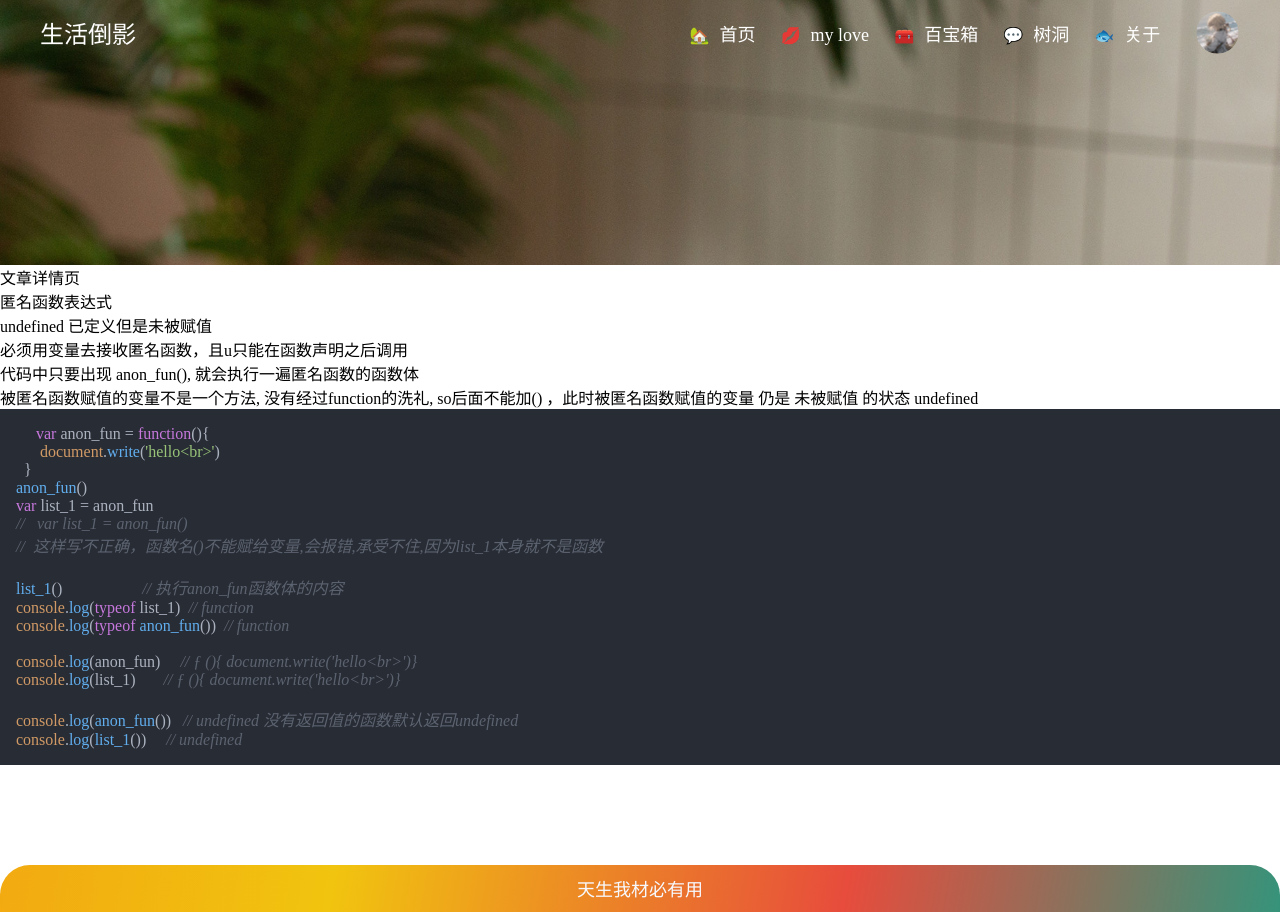
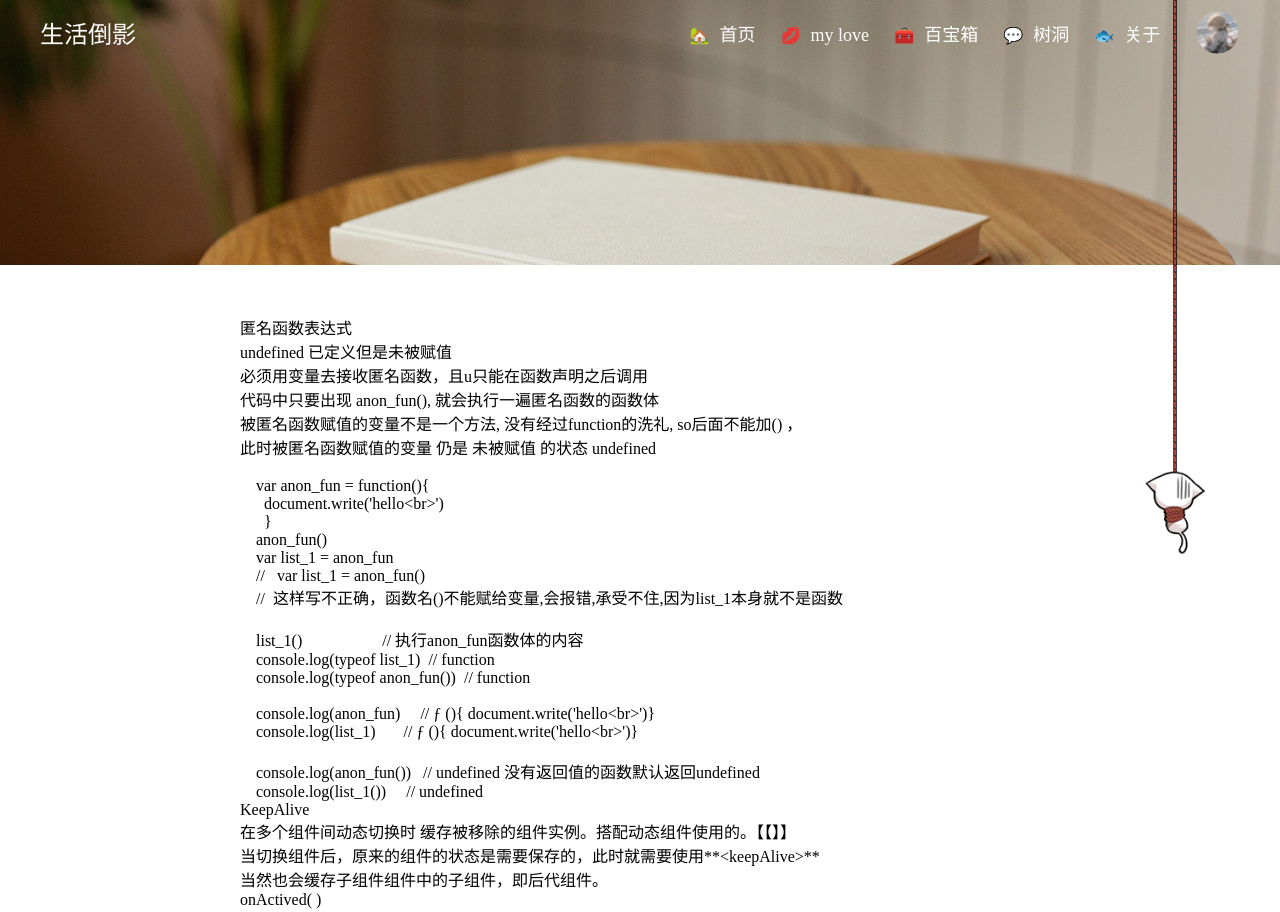
Before and after one commit to T0205/my-blog, a Vue app: page /articlePage in a window 1280 px wide. Shown: the top 912 px of the page. Built offline with nearby package versions, Linux system fonts and the light colour scheme; a web font is replaced by a local one; what @highlightjs/vue-plugin would draw is missing.

Commit message:
初步完成文章页面

```diff
--- a/src/components/ArticlePreviewComp.vue
+++ b/src/components/ArticlePreviewComp.vue
@@ -1,6 +1,6 @@
 <template>
-  <main class="articleComp wow animate__fadeInUp" @click="goArticlePage(item.id)" v-for="(item, index) in articleList"
-    :key="index">
+  <main class="articleComp wow animate__fadeInUp" @click="goArticlePage(item.id, item.title, item.time)"
+    v-for="(item, index) in articleList" :key="index">
     <div class="content">
       <p class="time">发布时间:{{ item.time }}</p>
       <h2 class="title">{{ item.title }}</h2>
@@ -33,9 +33,9 @@ onMounted(() => {
 const articleList = reactive<articlePreObj[]>([])  // 这种需要自定义类型
 articleList.push(...articlePreList)
 
-const goArticlePage = (id: number) => {
+const goArticlePage = (id: number, title: string, time: string) => {
   // query 和 paramas 传参都是存放再对象中去
-  router.push({ name: 'ArticlePage', query: { id } })
+  router.push({ name: 'ArticlePage', query: { id, title, time } })
 }
 
 
--- a/src/components/articles/ArticleOneComp.vue
+++ b/src/components/articles/ArticleOneComp.vue
@@ -1,37 +1,8 @@
 <template>
-  <div ref="content" id="content">
-    <h3><strong>匿名函数表达式</strong></h3>
-    <p> <strong>undefined</strong> 已定义但是未被赋值</p>
-    <ul>
-      <li>
-        <p>必须用变量去接收匿名函数，且u只能在函数声明之后调用</p>
-      </li>
-      <li>
-        <p>代码中只要出现 anon_fun(), 就会执行一遍匿名函数的函数体</p>
-      </li>
-      <li>
-        <p><strong>被匿名函数赋值的变量</strong>不是一个方法, 没有经过function的洗礼, so后面不能加() ，</p>
-        <p>此时被匿名函数赋值的变量 仍是 未被赋值 的状态 undefined</p>
-      </li>
-    </ul>
-    <pre v-highlight><code  class="language-JavaScript">     var anon_fun = function(){
-      document.write(&#39;hello&lt;br&gt;&#39;)
-  }
-anon_fun()
-var list_1 = anon_fun
-//   var list_1 = anon_fun()
-//  这样写不正确，函数名()不能赋给变量,会报错,承受不住,因为list_1本身就不是函数
+  <div id="content">
+    <div ref="content" class="content-c">
 
-list_1()                    // 执行anon_fun函数体的内容
-console.log(typeof list_1)  // function
-console.log(typeof anon_fun())  // function
-
-console.log(anon_fun)     // ƒ (){ document.write(&#39;hello&lt;br&gt;&#39;)}
-console.log(list_1)       // ƒ (){ document.write(&#39;hello&lt;br&gt;&#39;)}
-
-console.log(anon_fun())   // undefined 没有返回值的函数默认返回undefined
-console.log(list_1())     // undefined
-</code></pre>
+    </div>
   </div>
 </template>
 
@@ -42,8 +13,14 @@ import { onMounted, ref } from 'vue';
 const content = ref()
 
 onMounted(() => {
-  // content.value.innerHTML = articleOne.content
-  // console.log('content.value.innerHTML==>', content.value.innerHTML);
+  content.value.innerHTML = articleOne.content
+  console.log('content.value.innerHTML==>', content.value.innerHTML);
+
+  const preEls = document.querySelectorAll('pre')
+  preEls.forEach(item => {
+    item.setAttribute('v-highlight', '');
+  })
+
 })
 
 </script>
@@ -51,11 +28,15 @@ onMounted(() => {
 <style lang='scss' scoped>
 #content {
 
-  p {
-    all: initial
+  width: 100%;
+  overflow: hidden;
+
+  .content-c {
+    width: 800px;
+    margin: 0 auto;
+    // background-color: pink;
+    margin-top: 50px;
   }
-
-
 
 }
 </style>
--- a/src/data/articleList.ts
+++ b/src/data/articleList.ts
@@ -22,11 +22,86 @@ export const articlePreList: articlePreObj[] = [
   },
 ]
 
+
+
+// ### TODO 自定义指令:自定义指令在使用innerHTML插入内容时 不生效
+
 // 文章全部内容
 export const articleOne = {
   id: 1,
   content: `
-  `,
+  <h3><strong>匿名函数表达式</strong></h3>
+    <p> <strong>undefined</strong> 已定义但是未被赋值</p>
+    <ul>
+      <li>
+        <p>必须用变量去接收匿名函数，且u只能在函数声明之后调用</p>
+      </li>
+      <li>
+        <p>代码中只要出现 anon_fun(), 就会执行一遍匿名函数的函数体</p>
+      </li>
+      <li>
+        <p v-red><strong>被匿名函数赋值的变量</strong>不是一个方法, 没有经过function的洗礼, so后面不能加() ，</p>
+        <p>此时被匿名函数赋值的变量 仍是 未被赋值 的状态 undefined</p>
+      </li>
+    </ul>
+    <div>
+    <pre><code  class="language-JavaScript">
+    var anon_fun = function(){
+      document.write(&#39;hello&lt;br&gt;&#39;)
+      }
+    anon_fun()
+    var list_1 = anon_fun
+    //   var list_1 = anon_fun()
+    //  这样写不正确，函数名()不能赋给变量,会报错,承受不住,因为list_1本身就不是函数
+
+    list_1()                    // 执行anon_fun函数体的内容
+    console.log(typeof list_1)  // function
+    console.log(typeof anon_fun())  // function
+
+    console.log(anon_fun)     // ƒ (){ document.write(&#39;hello&lt;br&gt;&#39;)}
+    console.log(list_1)       // ƒ (){ document.write(&#39;hello&lt;br&gt;&#39;)}
+
+    console.log(anon_fun())   // undefined 没有返回值的函数默认返回undefined
+    console.log(list_1())     // undefined
+</code></pre>
+</div>
+
+<div>
+<h3>KeepAlive</h3>
+<p>  在多个组件间动态切换时 缓存被移除的组件实例。搭配动态组件使用的。【【】】</p>
+<p>  当切换组件后，原来的组件的状态是需要保存的，此时就需要使用**<code>&lt;keepAlive&gt;</code>**</p>
+<p>  当然也会缓存子组件组件中的子组件，即后代组件。</p>
+<p>  <strong>onActived( )</strong></p>
+<pre><code>若组件实例被包裹，且组件被插入到 DOM 中时调用时，也就是被渲染时，执行该函数。
+</code></pre>
+<p>  <strong>onDeactivated( )</strong></p>
+<pre><code>若组件实例被 缓存树的一部分，当组件从 DOM 中被移除时调用，也就是不显示该组件时执行。
+</code></pre>
+<pre><code class="language-HTML">  &lt;input type=&quot;radio&quot; :value=&quot;AView&quot; v-model=&quot;currentComp&quot;&gt;A
+  &lt;input type=&quot;radio&quot; :value=&quot;BView&quot; v-model=&quot;currentComp&quot;&gt;B
+  &lt;input type=&quot;radio&quot; :value=&quot;CView&quot; v-model=&quot;currentComp&quot;&gt;C
+
+  &lt;KeepAlive include=&quot;AView,CView&quot;&gt;       // 缓存这两个组件， 是组件名而不是import的组件实例
+    &lt;component :is=&quot;currentComp&quot;&gt;&lt;/component&gt;
+  &lt;/KeepAlive&gt;
+
+  &lt;script setup&gt;
+  import { shallowRef } from &#39;vue&#39;;
+  import AView from &#39;./AView.vue&#39;;
+  import BView from &#39;./BView.vue&#39;;
+  import CView from &#39;./CView.vue&#39;;
+
+  const currentComp = shallowRef(AView)
+  </code></pre>
+  <p>  动态组件加载完毕之后，点击切换不会执行组件的 <code>onBeforMounted</code> 和 <code>onMounted</code>，</p>
+  <p>  因为已经被挂载好了，就没被卸载，所以当然不会再次执行<code>onBeforMounted</code>了。</p>
+  <h4>包含/排除</h4>
+  其中 exclude和 max经常搭配使用
+  <pre><code class="language-HTML">    &lt;KeepAlive exclude=&quot;AView&quot; :max=&quot;8&quot;&gt;
+        &lt;component :is=&quot;currentComp&quot;&gt;&lt;/component&gt;
+      &lt;/KeepAlive&gt;
+  </code></pre>
+    `,
 }
 
 //   <h3>异步组件</h3>
--- a/src/main.ts
+++ b/src/main.ts
@@ -43,6 +43,14 @@ app.directive('highlight', (el: any) => {
   });
 })
 
+
+
+app.directive('red', {
+  mounted(el) {
+    el.style.color = 'red';
+  },
+});
+
 app.use(createPinia())
 app.use(router)
 
--- a/src/views/articlePage.vue
+++ b/src/views/articlePage.vue
@@ -2,13 +2,23 @@
   <div class="articlePage">
 
     <div class="top-img">
-      <img src="../assets//home-img.jpg" alt="">
+      <img src="../assets/home-img.jpg" alt="">
+    </div>
+    <div class="article-desc">
+      <div class="desc-c">
+        <div class="title">{{ route.query.title }}</div>
+        <div class="tag">
+          <div class="time">{{ route.query.time }}</div>
+
+        </div>
+
+      </div>
+
     </div>
     <!-- 占位div -->
     <!-- 因为 背景图使用了定位，定到了header下面，正常的文档流被改变，就需要占位把正常的文档流顶下来 -->
     <div class="placeholder"></div>
     <div class="content">
-      文章详情页{{ route.query.id }}
 
       <ArticleOneComp></ArticleOneComp>
 
@@ -36,19 +46,40 @@ onMounted(() => { })
 .articlePage {
   position: relative;
   width: 100vw;
-  height: 100vh;
 
   .top-img {
     position: absolute;
     top: -100px;
     width: 100%;
     height: 300px;
-    // background-color: pink;
     overflow: hidden;
     z-index: -9999;
 
     img {
       width: 100%;
+      height: 100%;
+      object-fit: cover;
+    }
+  }
+
+  .article-desc {
+    position: absolute;
+    top: 100px;
+    width: 100%;
+
+    .desc-c {
+      width: 1100px;
+      margin: 0 auto;
+      padding: 20px;
+
+      .title {
+        font-size: 28px;
+        color: white;
+        margin-bottom: 15px;
+      }
+
+
+
     }
   }
 
```
